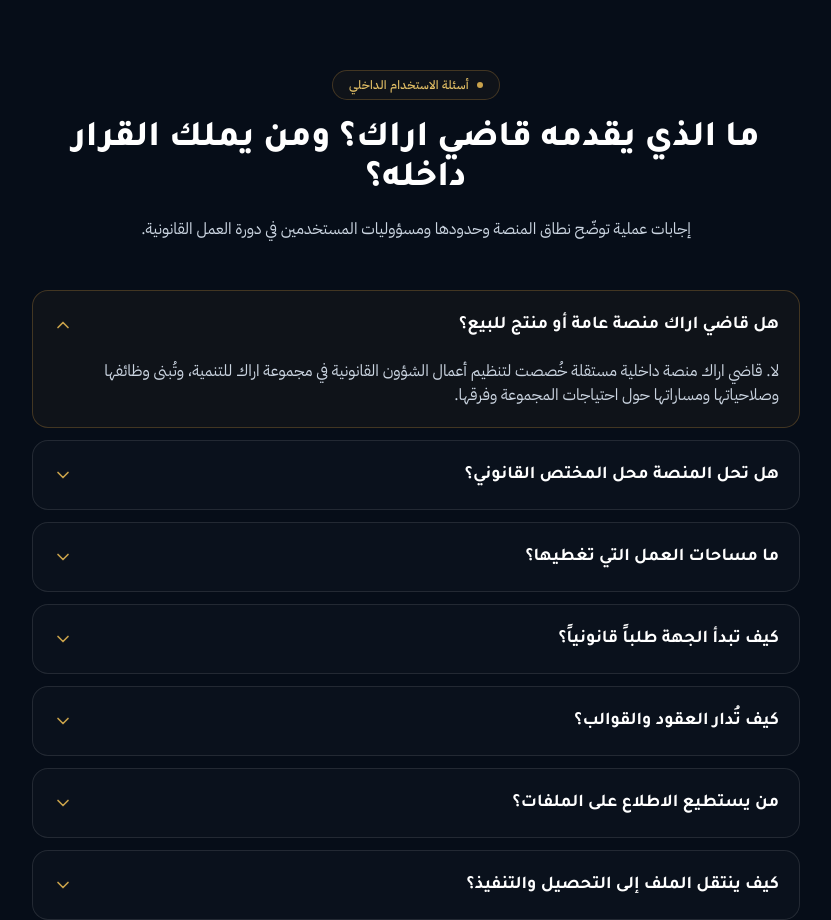
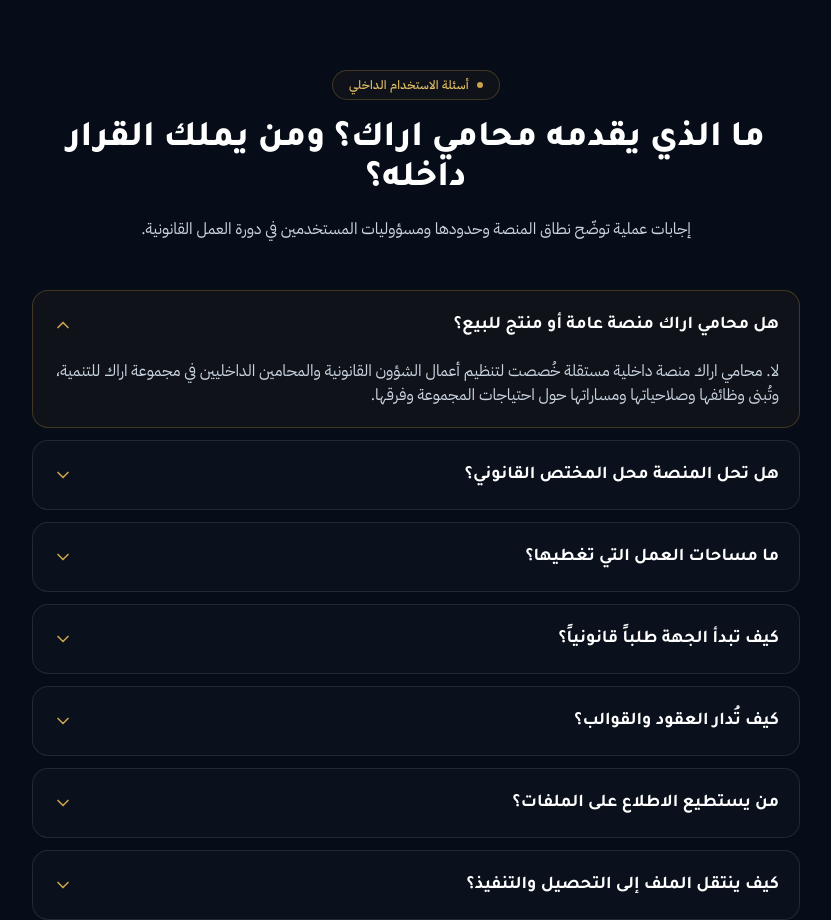
Before and after one commit to musu-deep/qadiaraak, a React (Vite) app: page / in a window 1280 px wide. Shown: the part 5140-6060 px from the top of the page, without its empty margins (224-1055 px from the left). Built offline with nearby package versions, Linux system fonts and the light colour scheme.

Commit message:
Update Mohami Araak FAQ

```diff
--- a/src/components/FAQ.tsx
+++ b/src/components/FAQ.tsx
@@ -5,8 +5,8 @@
 
 const ITEMS = [
   {
-    q: 'هل قاضي اراك منصة عامة أو منتج للبيع؟',
-    a: 'لا. قاضي اراك منصة داخلية مستقلة خُصصت لتنظيم أعمال الشؤون القانونية في مجموعة اراك للتنمية، وتُبنى وظائفها وصلاحياتها ومساراتها حول احتياجات المجموعة وفرقها.',
+    q: 'هل محامي اراك منصة عامة أو منتج للبيع؟',
+    a: 'لا. محامي اراك منصة داخلية مستقلة خُصصت لتنظيم أعمال الشؤون القانونية والمحامين الداخليين في مجموعة اراك للتنمية، وتُبنى وظائفها وصلاحياتها ومساراتها حول احتياجات المجموعة وفرقها.',
   },
   {
     q: 'هل تحل المنصة محل المختص القانوني؟',
@@ -41,7 +41,7 @@
       <div className="reveal mx-auto max-w-3xl text-center">
         <Eyebrow>أسئلة الاستخدام الداخلي</Eyebrow>
         <h2 className="mt-5 font-display text-3xl font-extrabold leading-snug text-white sm:text-4xl">
-          ما الذي يقدمه قاضي اراك؟ ومن يملك القرار داخله؟
+          ما الذي يقدمه محامي اراك؟ ومن يملك القرار داخله؟
         </h2>
         <p className="mt-4 text-base leading-relaxed text-slate-300">
           إجابات عملية توضّح نطاق المنصة وحدودها ومسؤوليات المستخدمين في دورة العمل القانونية.
```
